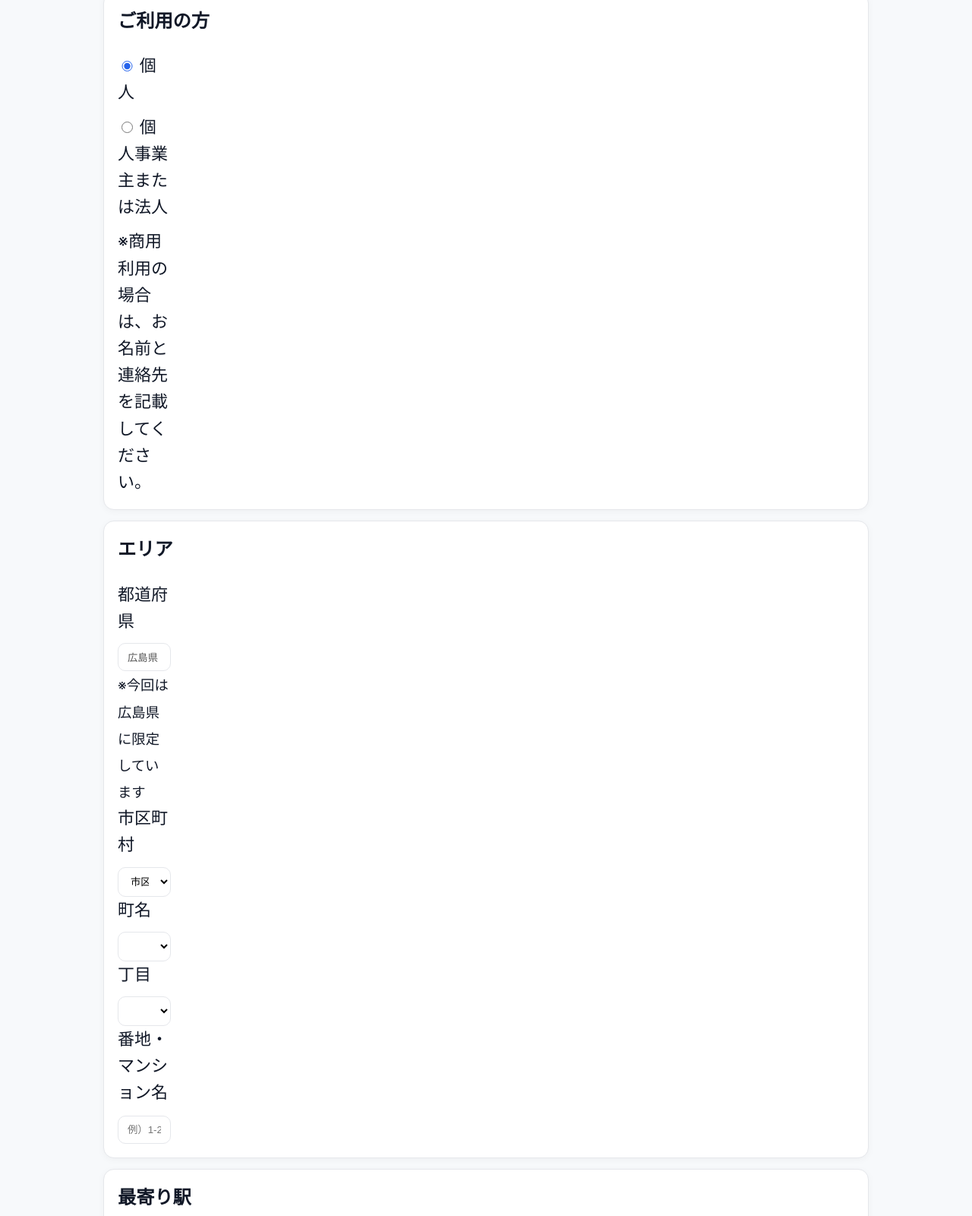
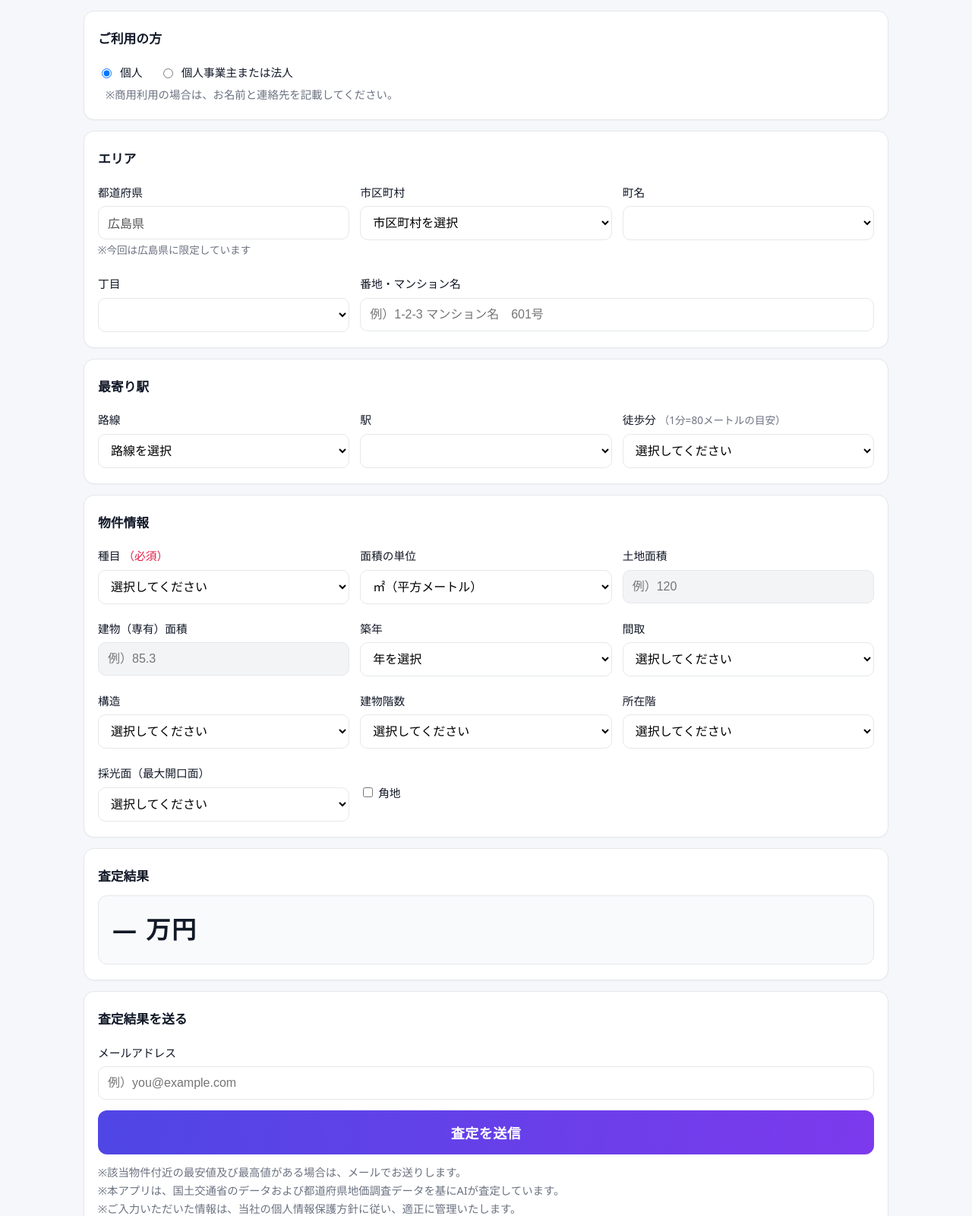
Before and after one commit to irohatec/satei-ai-app, a website: page public/app/index.html in a window 1280 px wide. Shown: the part 72-1672 px from the top of the page at 76% size. Drawn offline with Linux system fonts and the light colour scheme.

Commit message:
Update style.css

```diff
--- a/public/app/style.css
+++ b/public/app/style.css
@@ -1,96 +1,145 @@
+/* public/app/style.css */
+/* ───────────────── ベース ───────────────── */
 :root{
-  --bg:#f7f9fb;
+  --bg:#f5f7fb;
   --card:#fff;
   --text:#111827;
   --muted:#6b7280;
-  --brand:#2563eb;
-  --brand2:#7c3aed;
-  --ring:#c7d2fe;
-  --border:#e5e7eb;
-  --danger:#dc2626;
+  --line:#e5e7eb;
+  --primary:#4f46e5;
+  --primary2:#7c3aed;
 }
 
-/* ★ 端末幅に応じた可変フォント（最小16px〜最大22px） */
-html{font-size:clamp(16px, 1.2vw + 12px, 22px)}
-*{box-sizing:border-box}
+html{ -webkit-text-size-adjust:100%; }
 body{
-  margin:0;padding:0;background:var(--bg);color:var(--text);
-  font-family:-apple-system,BlinkMacSystemFont,"Segoe UI",Roboto,"Hiragino Sans","Noto Sans JP","Yu Gothic UI","Yu Gothic",Meiryo,sans-serif;
-  line-height:1.6;
+  margin:0;
+  font-family: system-ui, -apple-system, "Segoe UI","Noto Sans JP","Hiragino Kaku Gothic ProN", Meiryo, Arial, sans-serif;
+  font-size:16px;
+  line-height:1.65;
+  color:var(--text);
+  background:var(--bg);
+
+  /* ← 強制：横書き・不自然な改行を無効化 */
+  writing-mode: horizontal-tb !important;
+  word-break: normal !important;
+  overflow-wrap: anywhere;
+  white-space: normal;
 }
 
-header{padding:20px}
-h1{margin:0;font-size:1.35rem;font-weight:700}
-h2{margin:0 0 10px 0;font-size:1.1rem}
-
-main{max-width:1040px;margin:0 auto;padding:0 16px 48px}
-
-.card{
-  background:var(--card);
-  border:1px solid var(--border);
-  border-radius:14px;
-  padding:18px;
-  margin:14px 0;
-  box-shadow:0 2px 10px rgb(0 0 0 / 4%);
-  display:grid;grid-template-columns:repeat(12,1fr);gap:12px;
-}
-.card h2{grid-column:1/-1}
-.card > label,.card > .inline,.card > .notices,.card > .user-type-row{grid-column:span 4}
-.card > .span-8{grid-column:span 8}
-.card > .span-12{grid-column:1/-1}
-
-.card label{display:block;margin-bottom:10px}
-.card input,.card select{
-  width:100%;padding:10px 12px;border:1px solid var(--border);border-radius:10px;background:#fff;outline:none
-}
-.card input:focus,.card select:focus{border-color:var(--brand);box-shadow:0 0 0 3px var(--ring)}
-.card input[type="radio"]{width:1.1em;height:1.1em;accent-color:var(--brand)}
-
-.inline{display:flex;gap:12px;align-items:center}
-.small{color:var(--muted);font-size:.8rem}
-
-/* ★ ラジオ+注意書きの自然な並び */
-.user-type-row{
-  display:flex;gap:16px;align-items:center;flex-wrap:wrap;justify-content:space-between
-}
-.user-type-options{display:flex;gap:24px;align-items:center;flex-wrap:wrap}
-.user-type-note{margin-left:auto}
-
-/* 必須表示 */
-.required{color:var(--danger);font-weight:600}
-
-/* 角地：チェックボックス+ラベル一体 */
-.checkbox{display:inline-flex;align-items:center;gap:8px;user-select:none}
-.checkbox input{width:auto;margin:0}
-
-/* 査定結果の見せ方 */
-.result-banner{
-  grid-column:1/-1;
-  font-size:1.8rem;font-weight:800;letter-spacing:.03em;
-  padding:10px 14px;border-radius:12px;background:#f3f6ff;color:#0f172a;
+.container{
+  max-width: 1060px;
+  padding: 24px 20px 64px;
+  margin: 0 auto;
 }
 
-/* 一行・全幅のプライマリボタン（大きめ） */
-.btn-primary{
-  width:100%;height:64px;
-  border:0;border-radius:14px;
-  color:#fff;font-weight:800;font-size:1.25rem;letter-spacing:.02em;
-  background:linear-gradient(90deg,var(--brand),var(--brand2));
-  box-shadow:0 10px 24px rgb(37 99 235 / 22%);
-  cursor:pointer;
+h1{
+  font-size: 1.75rem;
+  margin: 0 0 16px;
+  letter-spacing: .02em;
 }
-.btn-primary:active{transform:translateY(1px)}
-.btn-primary:focus{outline:none;box-shadow:0 0 0 4px var(--ring)}
 
-/* 注意書き：1行表示（横スク可能） */
-.notices{display:grid;gap:4px}
-.notice{margin:0;color:var(--muted);font-size:.8rem}
-.nowrap{white-space:nowrap;overflow-x:auto;-webkit-overflow-scrolling:touch}
+/* ───────────────── カード ───────────────── */
+.card{
+  background: var(--card);
+  border: 1px solid var(--line);
+  border-radius: 14px;
+  padding: 18px 18px 20px;
+  margin: 14px 0;
+  box-shadow: 0 1px 2px rgba(0,0,0,.03);
+}
+.card h2{
+  font-size: 1.05rem;
+  margin: 4px 0 12px;
+}
 
-/* モバイル */
-@media (max-width:720px){
-  .card{grid-template-columns:1fr}
-  .card > label,.card > .inline,.card > .notices,.card > .user-type-row{grid-column:1/-1}
-  .user-type-row{flex-direction:column;align-items:flex-start}
-  .user-type-note{margin-left:0}
+/* ───────────────── フォーム ───────────────── */
+label{ display:block; font-size:.92rem; margin: 6px 0 6px; color:var(--text); }
+.req{ color:#e11d48; } /* 赤い（必須） */
+
+input[type="text"],
+input[type="email"],
+input[type="number"],
+select, textarea{
+  width: 100%;
+  border: 1px solid var(--line);
+  border-radius: 10px;
+  padding: 12px 12px;
+  font-size: 1rem;
+  background: #fff;
+  box-sizing: border-box;
 }
+textarea{ min-height:120px; }
+
+input.disabled, select.disabled{
+  background:#f3f4f6;
+  color:#9ca3af;
+  pointer-events: none;
+}
+
+/* ラジオ */
+.radio{
+  display: inline-flex;
+  align-items: center;
+  gap: 8px;
+  margin-right: 18px;
+  white-space: nowrap;
+}
+.hint{
+  color:var(--muted);
+  margin-left: 10px;
+  font-size:.9rem;
+}
+
+/* グリッド */
+.grid1{ display:grid; grid-template-columns: 1fr; gap:14px; }
+.grid2{ display:grid; grid-template-columns: repeat(2, minmax(0,1fr)); gap:14px; }
+.grid3{ display:grid; grid-template-columns: repeat(3, minmax(0,1fr)); gap:14px; }
+.span2{ grid-column: span 2; }
+.checkbox{ display:flex; align-items:center; gap:10px; padding-top: 6px; }
+
+/* ───────────────── ボタン ───────────────── */
+button{
+  border: none;
+  border-radius: 12px;
+  cursor: pointer;
+}
+.primary{
+  background: linear-gradient(90deg, var(--primary), var(--primary2));
+  color:#fff;
+  font-weight: 700;
+  letter-spacing:.03em;
+  transition: transform .02s ease, filter .15s ease;
+}
+.primary:hover{ filter: brightness(1.06); }
+.primary:active{ transform: translateY(1px); }
+.primary.lg{ padding: 16px 22px; font-size: 1.125rem; } /* 見やすい大きさにUP */
+
+/* ───────────────── 結果 ───────────────── */
+.result-box{
+  background:#f8fafc;
+  border:1px solid var(--line);
+  border-radius: 12px;
+  padding: 18px;
+}
+#resultPrice{
+  font-size: 2rem;
+  font-weight: 800;
+  letter-spacing:.06em;
+}
+
+/* 小さな注記 */
+.sub{ color:var(--muted); font-size:.85rem; }
+.notes{ color:var(--muted); font-size:.9rem; margin-top:12px; line-height:1.65; }
+
+/* ───────────────── レスポンシブ ───────────────── */
+@media (max-width: 980px){
+  .grid3{ grid-template-columns: repeat(2, minmax(0,1fr)); }
+  .span2{ grid-column: span 2; }
+}
+@media (max-width: 680px){
+  body{ font-size: 15.5px; }
+  .grid2, .grid3{ grid-template-columns: 1fr; }
+  .span2{ grid-column: auto; }
+  .hint{ display:block; margin: 6px 0 0; }
+  .primary.lg{ width:100%; }
+}
```
